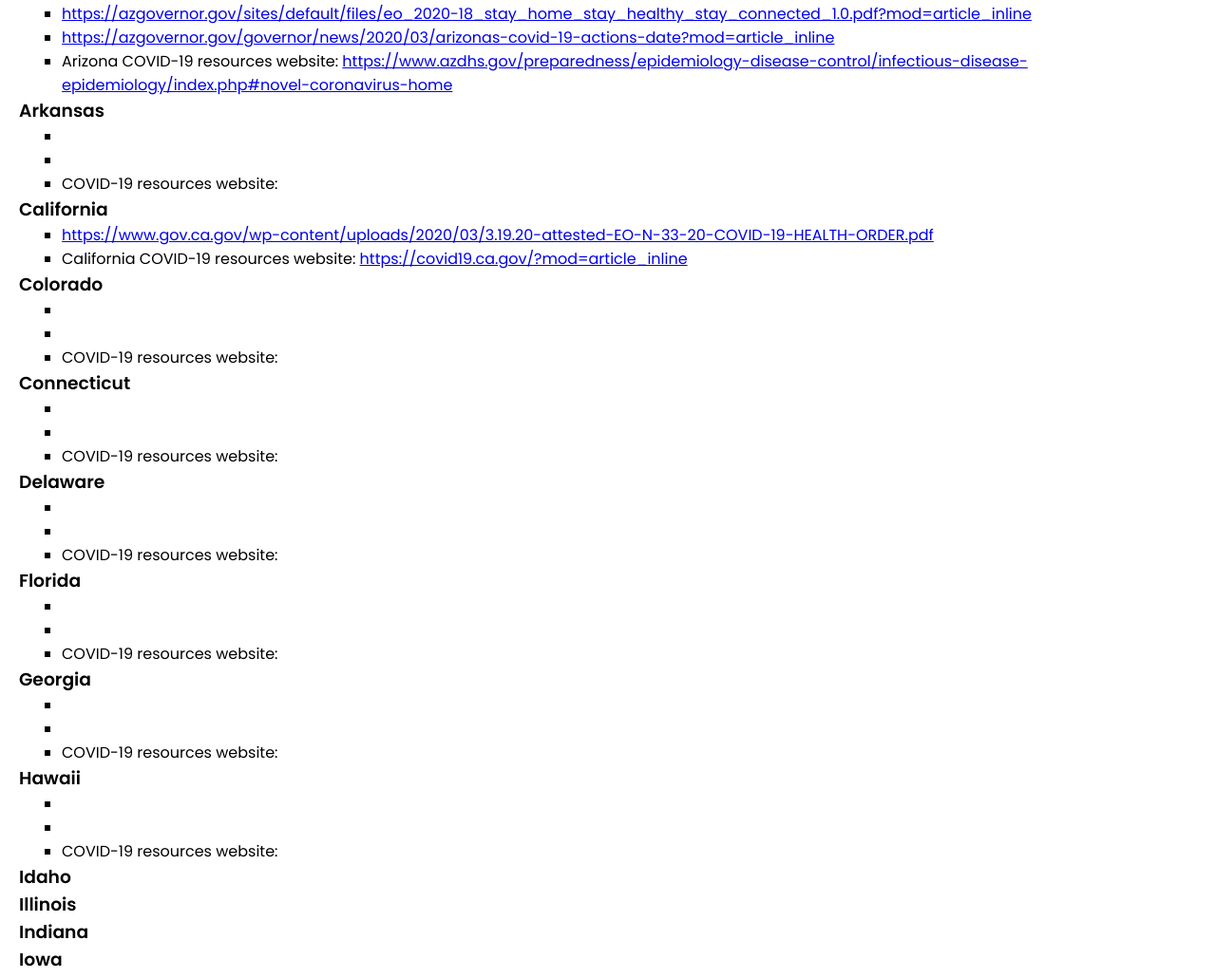
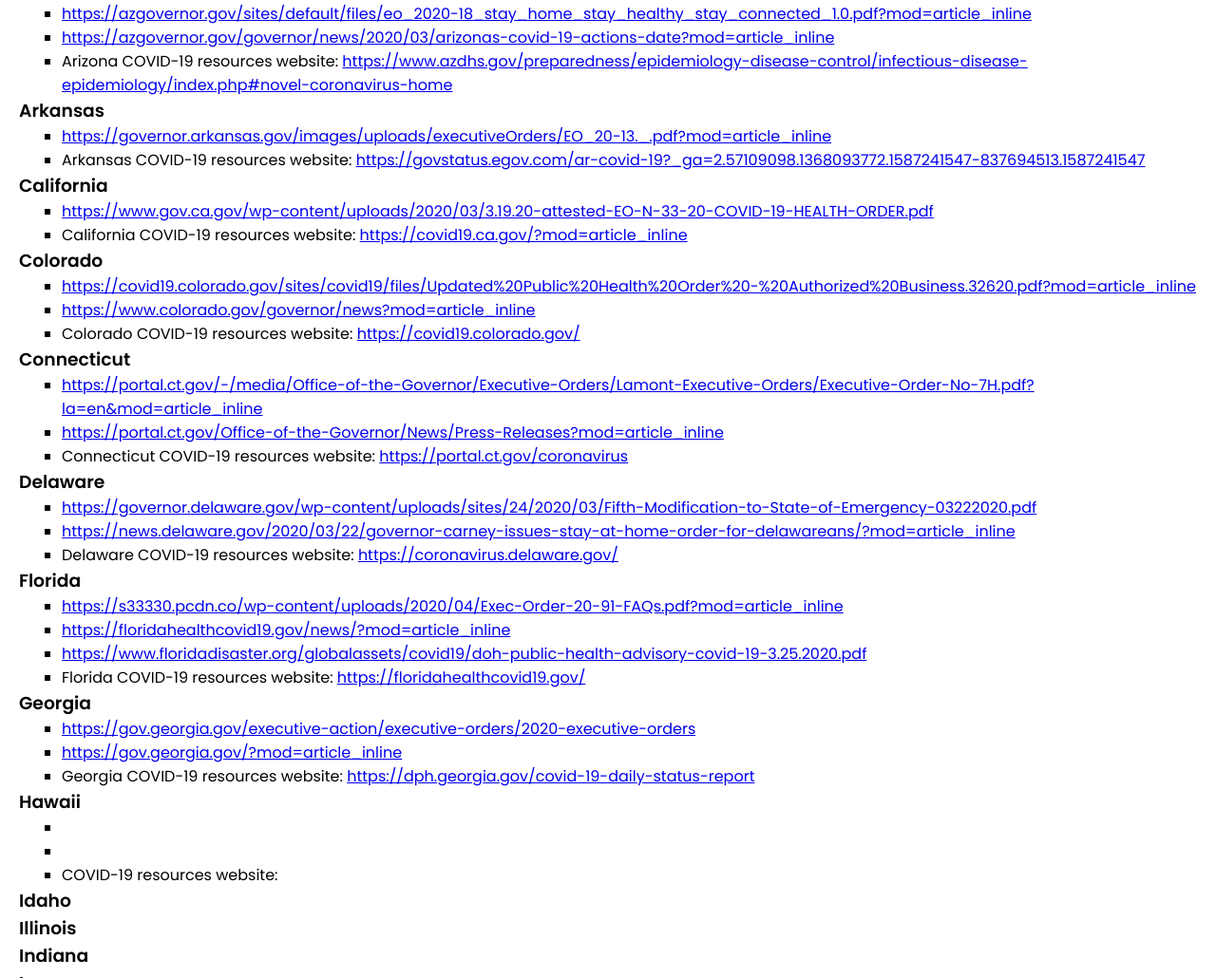
Before and after one commit to li-jonathan/covid-lockdown-map, a plain HTML site: page sources.html in a window 1280 px wide. Shown: the part 410-1440 px from the top of the page at 95% size. Drawn offline with Linux system fonts and the light colour scheme.

Commit message:
update files to use git clone

```diff
--- a/sources.html
+++ b/sources.html
@@ -41,9 +41,8 @@
             </ul>
             <h3>Arkansas</h3>
             <ul>
-              <li><a target='_blank' href=""></a></li>
-              <li><a target='_blank' href=""></a></li>
-              <li> COVID-19 resources website: <a target='_blank' href=""></a></li>
+              <li><a target='_blank' href="https://governor.arkansas.gov/images/uploads/executiveOrders/EO_20-13._.pdf?mod=article_inline">https://governor.arkansas.gov/images/uploads/executiveOrders/EO_20-13._.pdf?mod=article_inline</a></li>
+              <li>Arkansas COVID-19 resources website: <a target='_blank' href="https://govstatus.egov.com/ar-covid-19?_ga=2.57109098.1368093772.1587241547-837694513.1587241547">https://govstatus.egov.com/ar-covid-19?_ga=2.57109098.1368093772.1587241547-837694513.1587241547</a></li>
             </ul>
             <h3>California</h3>
             <ul>
@@ -52,33 +51,34 @@
             </ul>
             <h3>Colorado</h3>
             <ul>
-              <li><a target='_blank' href=""></a></li>
-              <li><a target='_blank' href=""></a></li>
-              <li> COVID-19 resources website: <a target='_blank' href=""></a></li>
+              <li><a target='_blank' href="https://covid19.colorado.gov/sites/covid19/files/Updated%20Public%20Health%20Order%20-%20Authorized%20Business.32620.pdf?mod=article_inline">https://covid19.colorado.gov/sites/covid19/files/Updated%20Public%20Health%20Order%20-%20Authorized%20Business.32620.pdf?mod=article_inline</a></li>
+              <li><a target='_blank' href="https://www.colorado.gov/governor/news?mod=article_inline">https://www.colorado.gov/governor/news?mod=article_inline</a></li>
+              <li>Colorado COVID-19 resources website: <a target='_blank' href="https://covid19.colorado.gov/">https://covid19.colorado.gov/</a></li>
             </ul>
             <h3>Connecticut</h3>
             <ul>
-              <li><a target='_blank' href=""></a></li>
-              <li><a target='_blank' href=""></a></li>
-              <li> COVID-19 resources website: <a target='_blank' href=""></a></li>
+              <li><a target='_blank' href="https://portal.ct.gov/-/media/Office-of-the-Governor/Executive-Orders/Lamont-Executive-Orders/Executive-Order-No-7H.pdf?la=en&mod=article_inline">https://portal.ct.gov/-/media/Office-of-the-Governor/Executive-Orders/Lamont-Executive-Orders/Executive-Order-No-7H.pdf?la=en&mod=article_inline</a></li>
+              <li><a target='_blank' href="https://portal.ct.gov/Office-of-the-Governor/News/Press-Releases?mod=article_inline">https://portal.ct.gov/Office-of-the-Governor/News/Press-Releases?mod=article_inline</a></li>
+              <li>Connecticut COVID-19 resources website: <a target='_blank' href="https://portal.ct.gov/coronavirus">https://portal.ct.gov/coronavirus</a></li>
             </ul>
             <h3>Delaware</h3>
             <ul>
-              <li><a target='_blank' href=""></a></li>
-              <li><a target='_blank' href=""></a></li>
-              <li> COVID-19 resources website: <a target='_blank' href=""></a></li>
+              <li><a target='_blank' href="https://governor.delaware.gov/wp-content/uploads/sites/24/2020/03/Fifth-Modification-to-State-of-Emergency-03222020.pdf">https://governor.delaware.gov/wp-content/uploads/sites/24/2020/03/Fifth-Modification-to-State-of-Emergency-03222020.pdf</a></li>
+              <li><a target='_blank' href="https://news.delaware.gov/2020/03/22/governor-carney-issues-stay-at-home-order-for-delawareans/?mod=article_inline">https://news.delaware.gov/2020/03/22/governor-carney-issues-stay-at-home-order-for-delawareans/?mod=article_inline</a></li>
+              <li>Delaware COVID-19 resources website: <a target='_blank' href="https://coronavirus.delaware.gov/">https://coronavirus.delaware.gov/</a></li>
             </ul>
             <h3>Florida</h3>
             <ul>
-              <li><a target='_blank' href=""></a></li>
-              <li><a target='_blank' href=""></a></li>
-              <li> COVID-19 resources website: <a target='_blank' href=""></a></li>
+              <li><a target='_blank' href="https://s33330.pcdn.co/wp-content/uploads/2020/04/Exec-Order-20-91-FAQs.pdf?mod=article_inline">https://s33330.pcdn.co/wp-content/uploads/2020/04/Exec-Order-20-91-FAQs.pdf?mod=article_inline</a></li>
+              <li><a target='_blank' href="https://floridahealthcovid19.gov/news/?mod=article_inline">https://floridahealthcovid19.gov/news/?mod=article_inline</a></li>
+              <li><a target='_blank' href="https://www.floridadisaster.org/globalassets/covid19/doh-public-health-advisory-covid-19-3.25.2020.pdf">https://www.floridadisaster.org/globalassets/covid19/doh-public-health-advisory-covid-19-3.25.2020.pdf</a></li>
+              <li>Florida COVID-19 resources website: <a target='_blank' href="https://floridahealthcovid19.gov/">https://floridahealthcovid19.gov/</a></li>
             </ul>
             <h3>Georgia</h3>
             <ul>
-              <li><a target='_blank' href=""></a></li>
-              <li><a target='_blank' href=""></a></li>
-              <li> COVID-19 resources website: <a target='_blank' href=""></a></li>
+              <li><a target='_blank' href="https://gov.georgia.gov/executive-action/executive-orders/2020-executive-orders">https://gov.georgia.gov/executive-action/executive-orders/2020-executive-orders</a></li>
+              <li><a target='_blank' href="https://gov.georgia.gov/?mod=article_inline">https://gov.georgia.gov/?mod=article_inline</a></li>
+              <li>Georgia COVID-19 resources website: <a target='_blank' href="https://dph.georgia.gov/covid-19-daily-status-report">https://dph.georgia.gov/covid-19-daily-status-report</a></li>
             </ul>
             <h3>Hawaii</h3>
             <ul>
```
Also changed, not shown: resources.html (+3 -0 lines).
